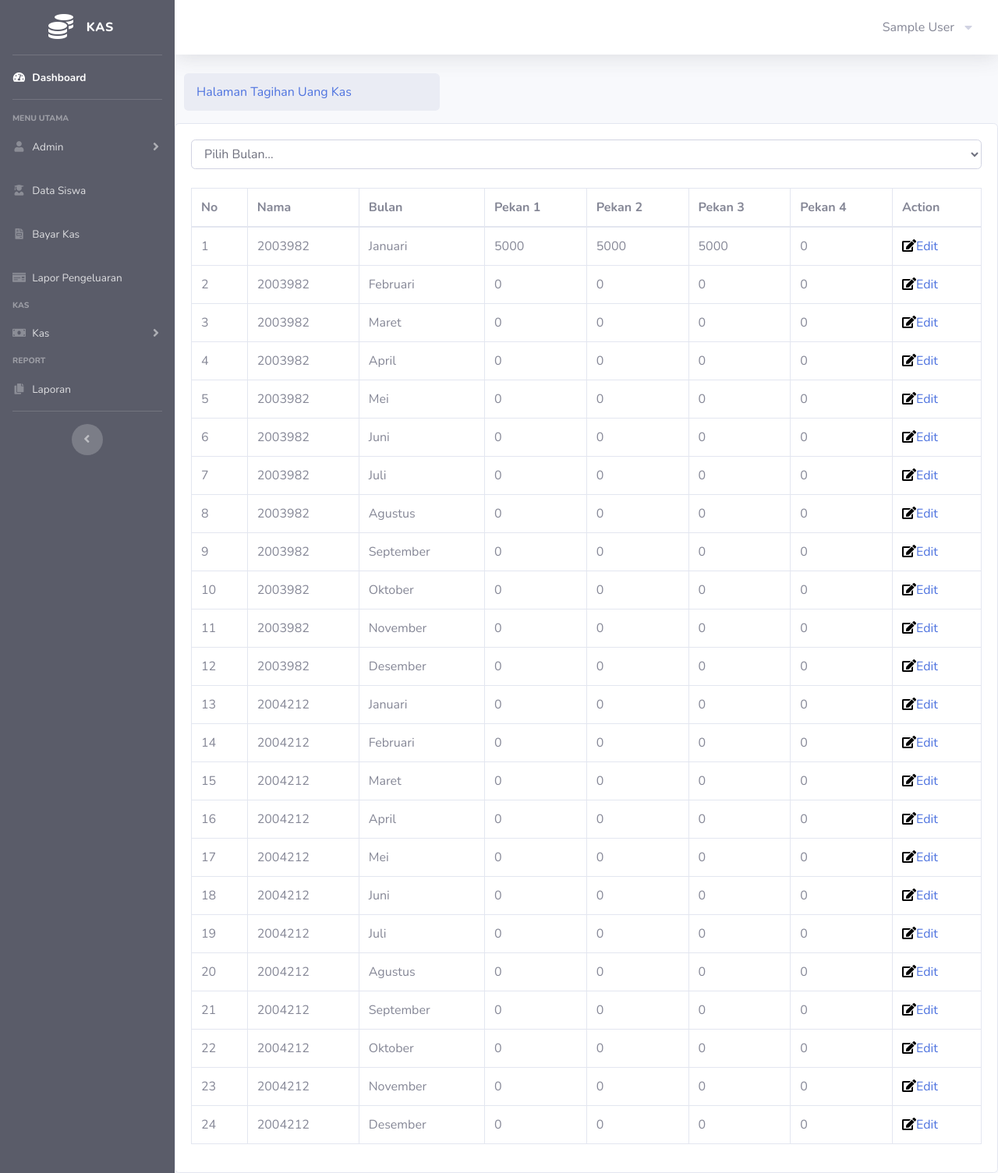
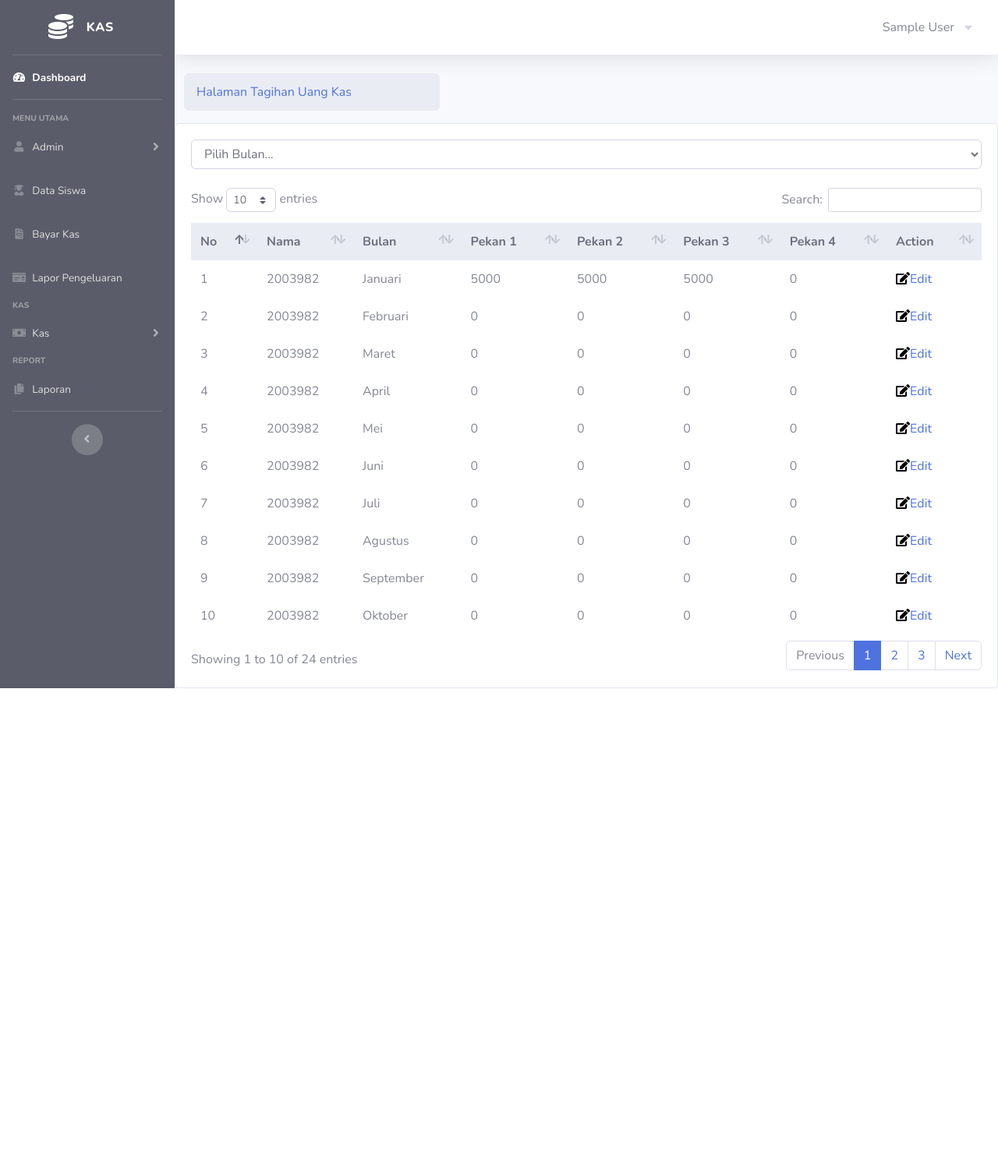
Before and after one commit to alfinilmi/uas-web, a PHP site: page /kas/kas.php in a window 1280 px wide. Shown: the whole page at 78% size. After the commit the page ends 883 px from the top, so only its background shows below. Run offline with PHP 8.4, Linux system fonts and the light colour scheme; the visitor is signed in with stand-in values (Sample User, id 1); data comes from the database, SQL or seed files in the repository; data that the repository does not hold is empty.

Commit message:
PALING BARU

```diff
--- a/admin/admin.php
+++ b/admin/admin.php
@@ -21,8 +21,8 @@
 			<div class="card-body">
 				<div class="table-responsive">
 					<!-- <a href="#"><button type="button" class="btn btn-primary btn-flat btn-addon m-b-10 m-l-5"><i class="ti-plus"></i>Tambah Data</button></a> -->
-	                                        <table class="table table-bordered">
-	                                            <thead>
+					<table class="table table-borderless" id="dataTable" width="100%" cellspacing="0">
+						<thead class="thead-light">
 							<tr>
 								<th>No</th>
 								<th>Id</th>
--- a/kas/kas.php
+++ b/kas/kas.php
@@ -39,8 +39,8 @@
 				</form>
 
 				<div class="table-responsive">
-					<table class="table table-bordered">
-						<thead>
+					<table class="table table-borderless" id="dataTable" width="100%" cellspacing="0">
+        				<thead class="thead-light">
 							<tr>
 								<th>No</th>
 								<th>Nama</th>
```
Lines whose indentation alone changed are shown as unchanged.
